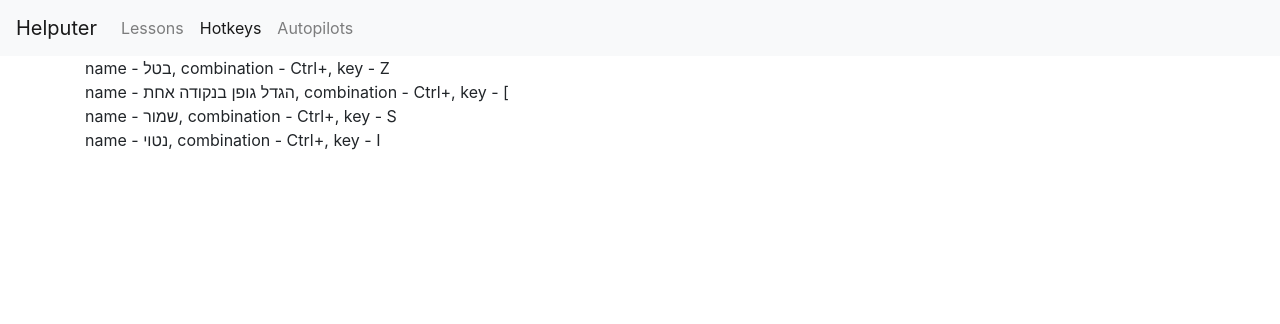
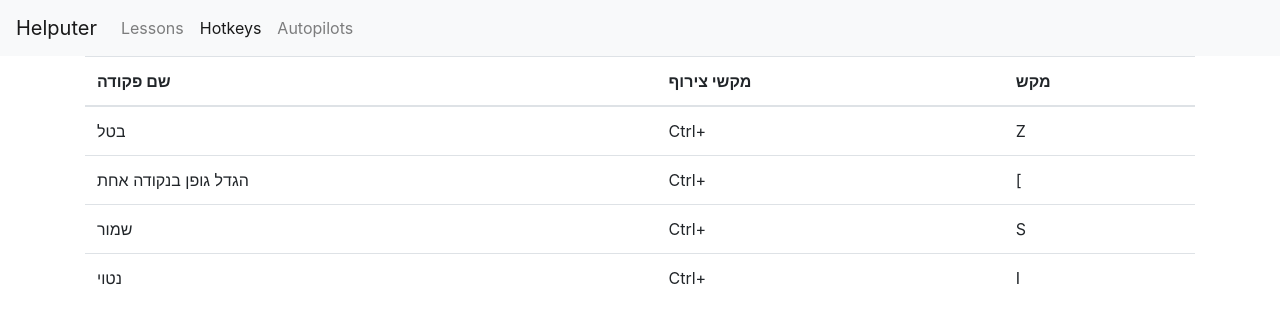
Before and after one commit to ShalomPrinz/HelputerReact, a React (Create React App) app: page /hotkeys in a window 1280 px wide. Shown: the top 324 px of the page. Built offline with nearby package versions, Linux system fonts and the light colour scheme.

Commit message:
add Table, TableHeader, TableBody as reusable components from another project. Hotkeys are displayed using this table

```diff
--- a/src/components/Hotkeys.jsx
+++ b/src/components/Hotkeys.jsx
@@ -1,12 +1,16 @@
 import React from "react";
+
 import hotkeys from "../services/hotkeysService";
+import Table from "./common/Table";
 
 const Hotkeys = () => {
-  return hotkeys.map(({ name, combination, key }) => (
-    <div>
-      name - {name}, combination - {combination}, key - {key}
-    </div>
-  ));
+  const columns = [
+    { path: "name", label: "שם פקודה" },
+    { path: "combination", label: "מקשי צירוף" },
+    { path: "key", label: "מקש" },
+  ];
+
+  return <Table columns={columns} data={hotkeys} />;
 };
 
 export default Hotkeys;
--- /dev/null
+++ b/src/components/common/Table.jsx
@@ -0,0 +1,12 @@
+import React from "react";
+import TableHeader from "./TableHeader";
+import TableBody from "./TableBody";
+
+const Table = ({ columns, data }) => (
+  <table className="table">
+    <TableHeader columns={columns} />
+    <TableBody data={data} columns={columns} />
+  </table>
+);
+
+export default Table;
--- /dev/null
+++ b/src/components/common/TableBody.jsx
@@ -0,0 +1,26 @@
+import React from "react";
+import _ from "lodash";
+
+const TableBody = ({ data, columns }) => {
+  return (
+    <tbody>
+      {data &&
+        data.map((item) => (
+          <tr key={item.id}>
+            {columns &&
+              columns.map((column) => (
+                <td key={createKey(item, column)}>
+                  {renderCell(item, column)}
+                </td>
+              ))}
+          </tr>
+        ))}
+    </tbody>
+  );
+};
+
+const renderCell = (item, column) => _.get(item, column.path);
+
+const createKey = (item, column) => item.id + column.path;
+
+export default TableBody;
--- /dev/null
+++ b/src/components/common/TableHeader.jsx
@@ -0,0 +1,15 @@
+import React from "react";
+
+const TableHeader = ({ columns }) => {
+  return (
+    <thead>
+      <tr>
+        {columns.map((column) => (
+          <th key={column.path}>{column.label}</th>
+        ))}
+      </tr>
+    </thead>
+  );
+};
+
+export default TableHeader;
--- a/src/services/hotkeysService.js
+++ b/src/services/hotkeysService.js
@@ -5,9 +5,11 @@ const sampleHotkeys = [
   "נטוי, Ctrl+, I",
 ];
 
+let id = 0;
+
 const hotkeys = sampleHotkeys.map((hotkey) => {
   const [name, combination, key] = hotkey.split(", ");
-  return { name, combination, key };
+  return { name, combination, key, id: id++ };
 });
 
 export default hotkeys;
```
